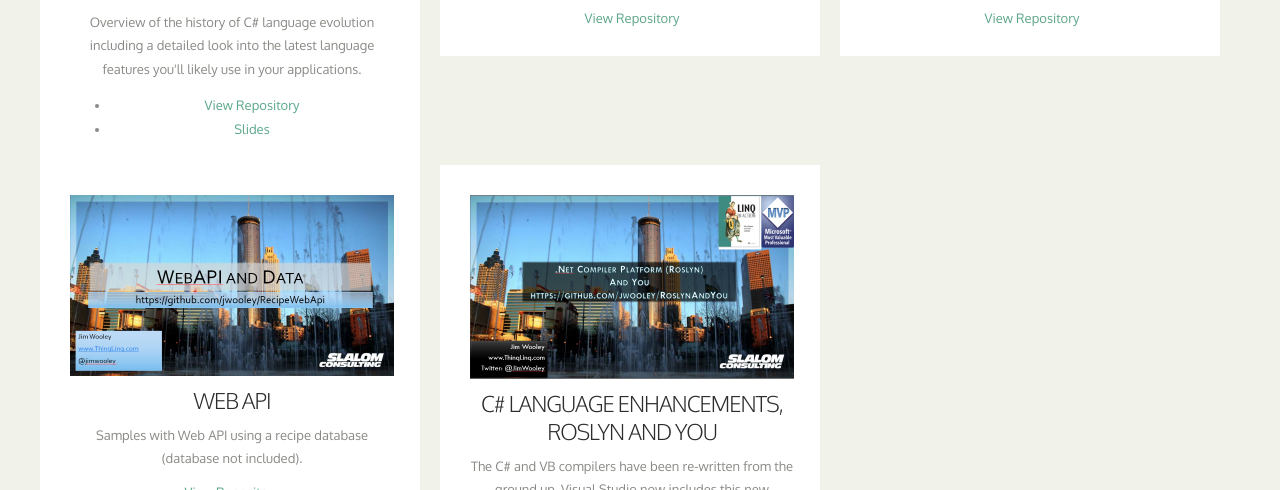
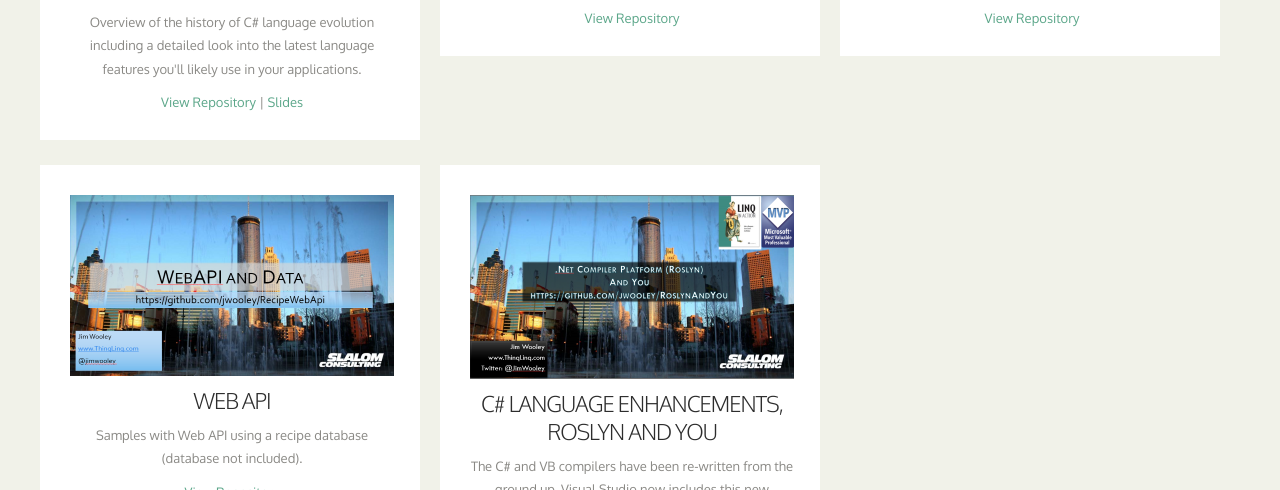
Before and after one commit to jwooley/jwooley.github.io, a plain HTML site: page index.html in a window 1280 px wide. Shown: the part 1248-1738 px from the top of the page. Drawn offline with Linux system fonts and the light colour scheme.

Commit message:
Update index.html

```diff
--- a/index.html
+++ b/index.html
@@ -75,9 +75,7 @@
                     <div class="image"><img src="Images/CsPastPresentFuture.png" width="324" alt="" /></div>
                     <h2>C# Past, Present and Future</h2>
                     <p>Overview of the history of C# language evolution including a detailed look into the latest language features you'll likely use in your applications.</p>
-                    <ul><li><a href="https://github.com/jwooley/RoslynAndYou/tree/master/LanguageFeaturesCs7/CS9">View Repository</a></li>
-			    <li><a href="images/CSPastPresentFuture.pptx">Slides</a></li>
-		    </ul>
+                    <a href="https://github.com/jwooley/RoslynAndYou/tree/master/LanguageFeaturesCs7/CS9">View Repository</a> | <a href="images/CSPastPresentFuture.pptx">Slides</a>
                  </div>
             </div>
         </div>
```
